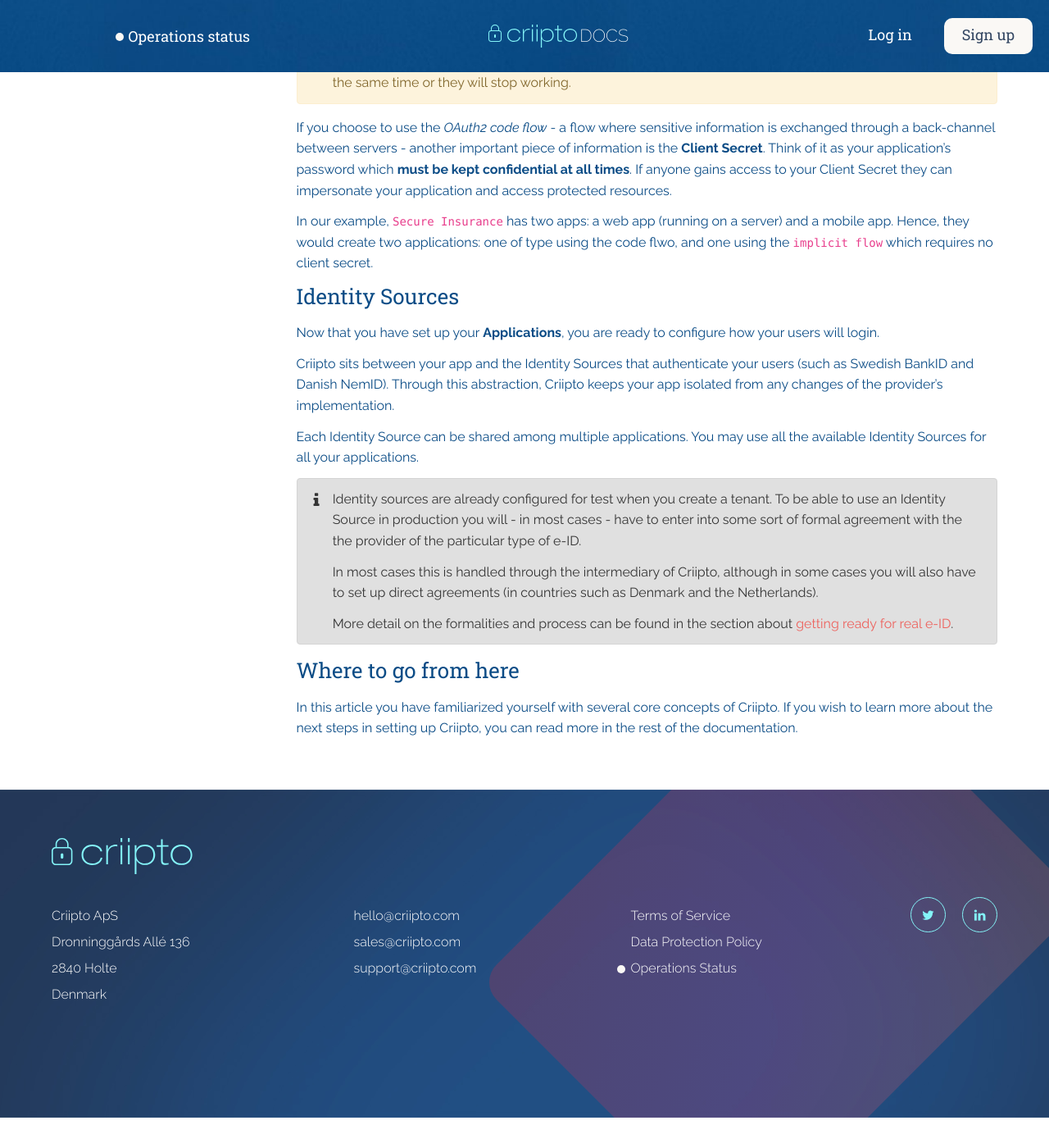
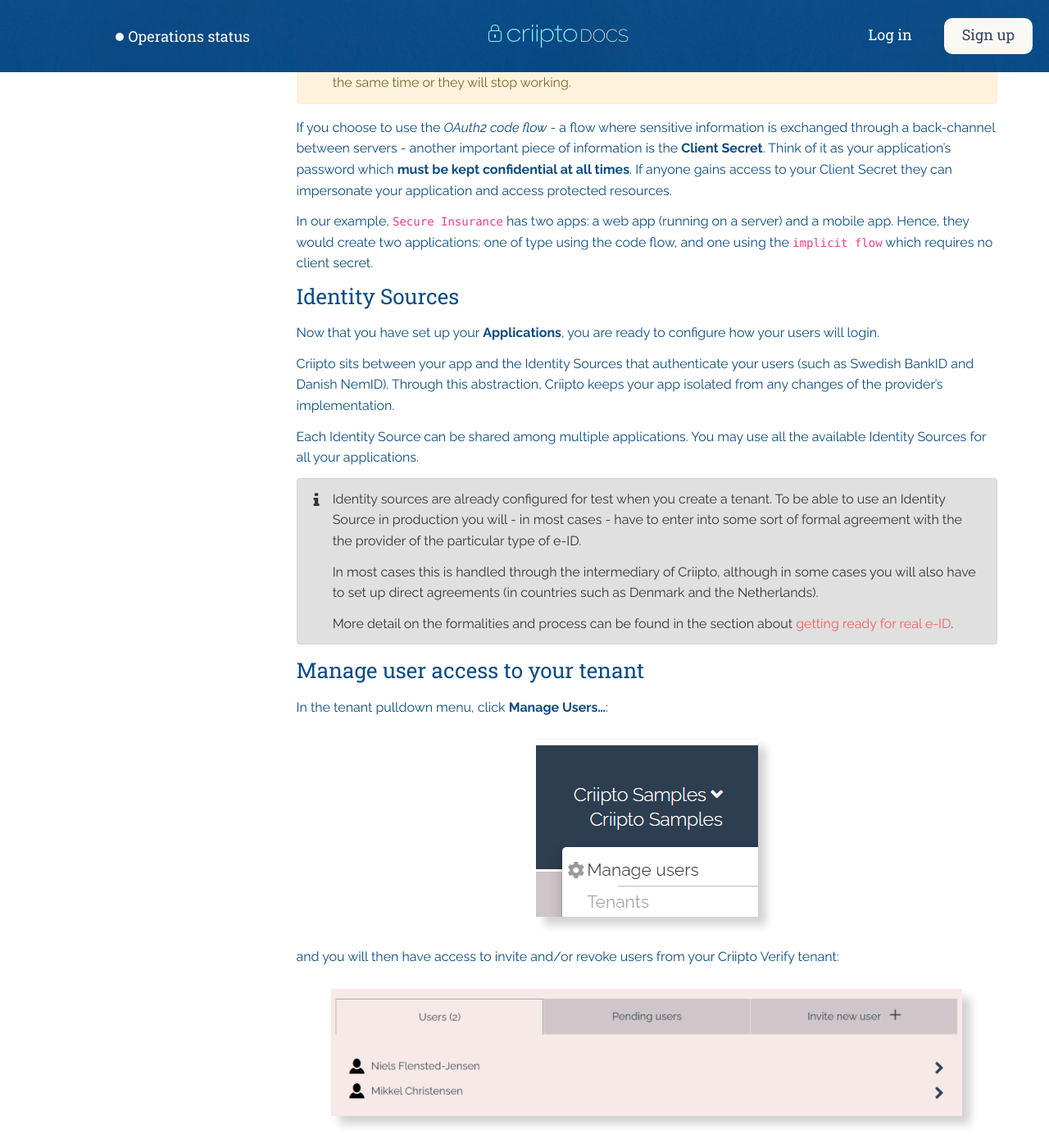
Before and after one commit to criipto/docs-old, a Jekyll site: the page built from getting-started/basics.md, in a window 1280 px wide and 1400 px high, scrolled down 1926 px. Shown: the whole window at 82% size. Built offline with Jekyll 4.4.1, drawn with Linux system fonts in a browser that asks for light colours; some web fonts are replaced; before the commit the page ends 3289 px from its top, so only the background shows below that.

Commit message:
Added section about Manage Users

```diff
--- a/getting-started/basics.md
+++ b/getting-started/basics.md
@@ -63,7 +63,7 @@
 
 If you choose to use the _OAuth2 code flow_ - a flow where sensitive information is exchanged through a back-channel between servers - another important piece of information is the **Client Secret**. Think of it as your application's password which **must be kept confidential at all times**. If anyone gains access to your Client Secret they can impersonate your application and access protected resources.
 
-In our example, `Secure Insurance` has two apps: a web app (running on a server) and a mobile app. Hence, they would create two applications: one of type using the code flwo, and one using the `implicit flow` which requires no client secret.
+In our example, `Secure Insurance` has two apps: a web app (running on a server) and a mobile app. Hence, they would create two applications: one of type using the code flow, and one using the `implicit flow` which requires no client secret.
 
 ## Identity Sources
 
@@ -81,6 +81,15 @@
 More detail on the formalities and process can be found in the section about [getting ready for real e-ID](/eid-specifics/order-eid).
 {% endiconnote %}
 
+## Manage user access to your tenant
+In the tenant pulldown menu, click **Manage Users...**:
+
+![Manage Users](/images/manage-users.png)
+
+and you will then have access to invite and/or revoke users from your Criipto Verify tenant:
+
+![Manage Users Details](/images/manage-users-details.png)
+
 ## Where to go from here
 
 In this article you have familiarized yourself with several core concepts of Criipto. If you wish to learn more about the next steps in setting up Criipto, you can read more in the rest of the documentation.
```
Also changed, not shown: images/manage-users-details.png (added), images/manage-users.png (added).
